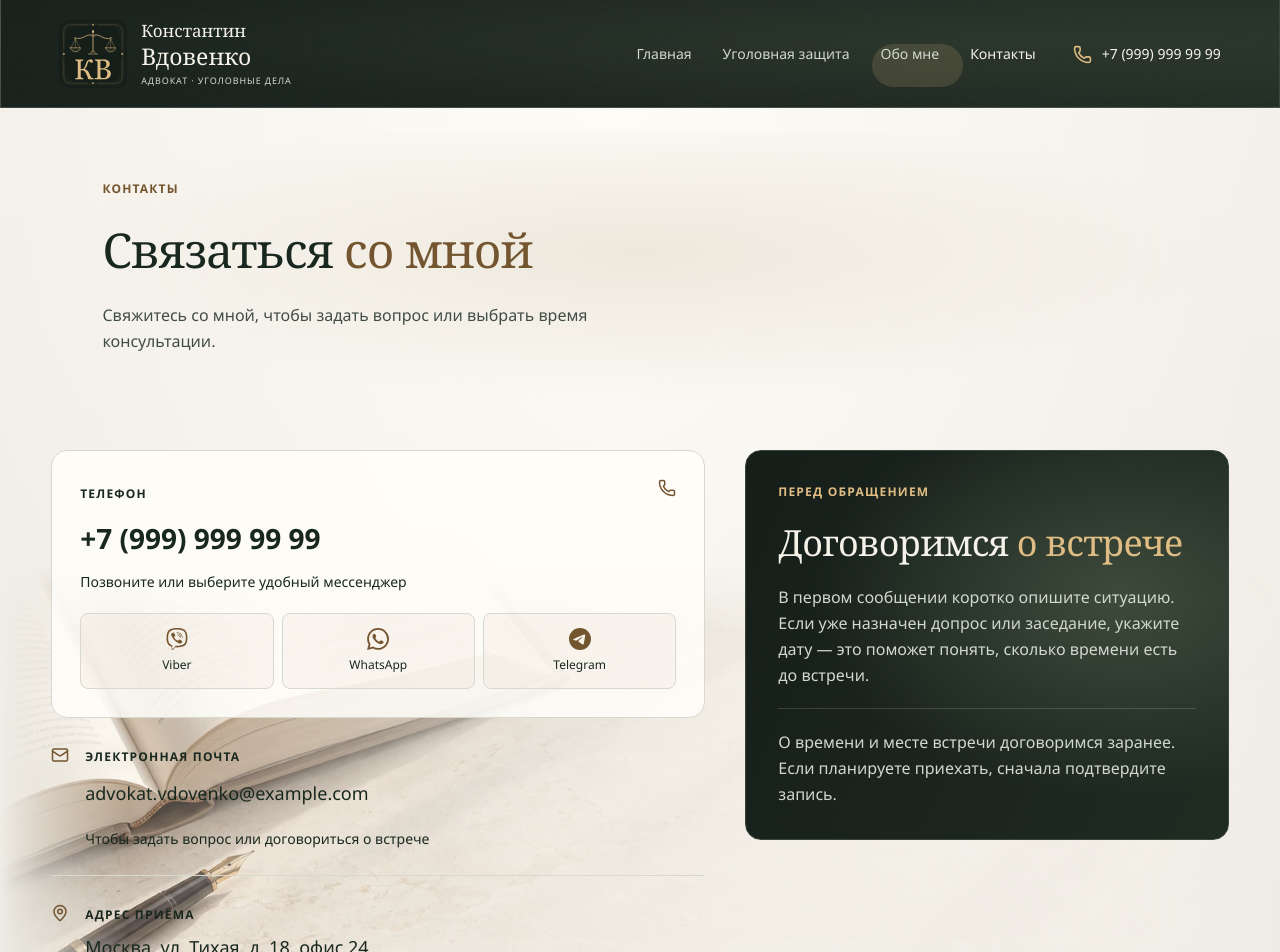
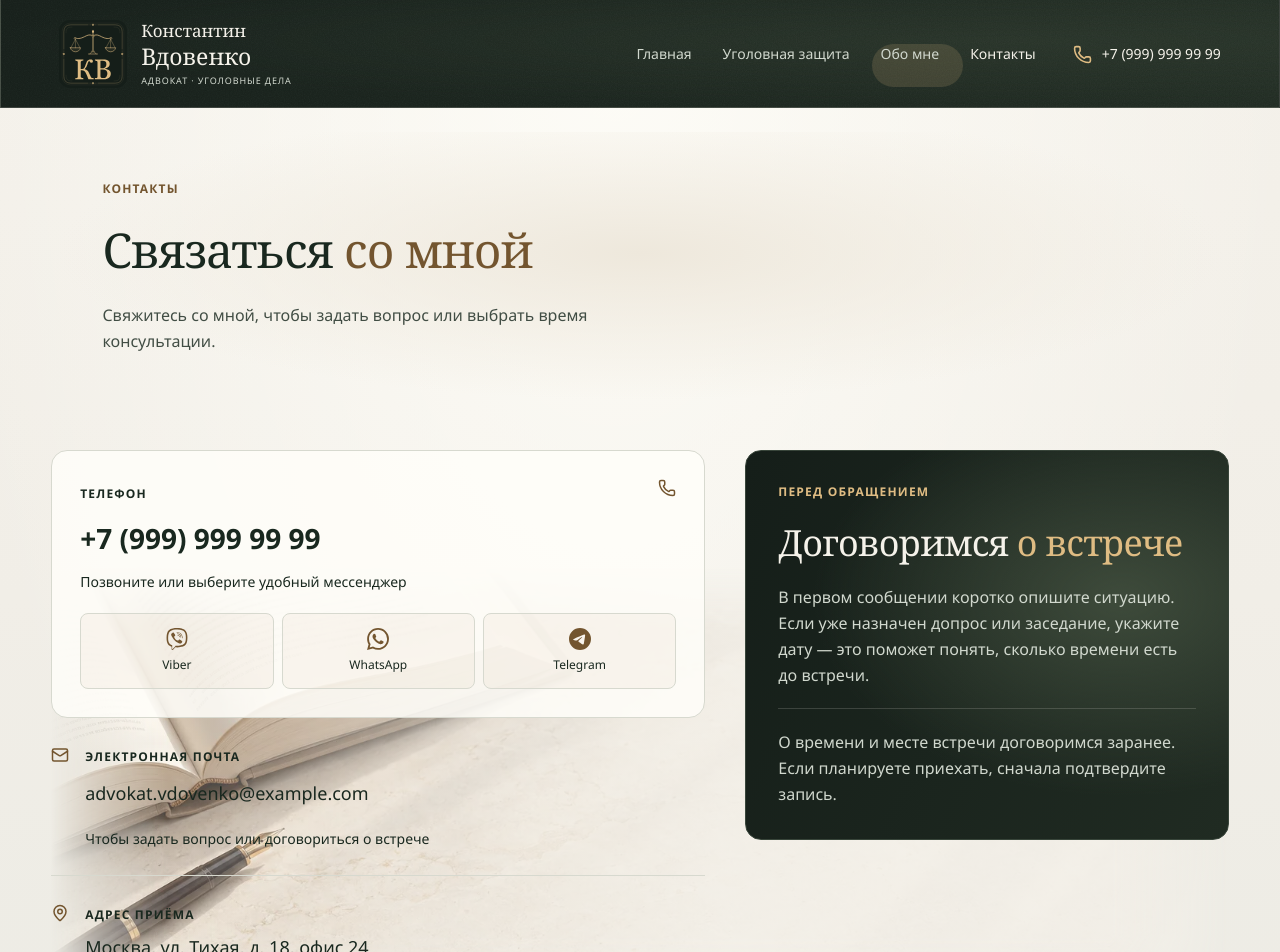
Before and after one commit to Aleks-man/advokat-vdovenko, a React (Vite) app in the folder front/: page /contacts in a window 1280 px wide. Shown: the top 952 px of the page. Built offline with nearby package versions, Linux system fonts and the light colour scheme; a web font is replaced by a local one.

Commit message:
Keep contact background within content container

```diff
--- a/front/src/components/SectionBackground/SectionBackground.css
+++ b/front/src/components/SectionBackground/SectionBackground.css
@@ -49,6 +49,9 @@
 
 .section-background--contacts {
   --section-image: url('../../assets/desk-background.webp');
+  left: 0;
+  width: 100%;
+  transform: none;
 }
 
 .section-background--contacts::before {
```
